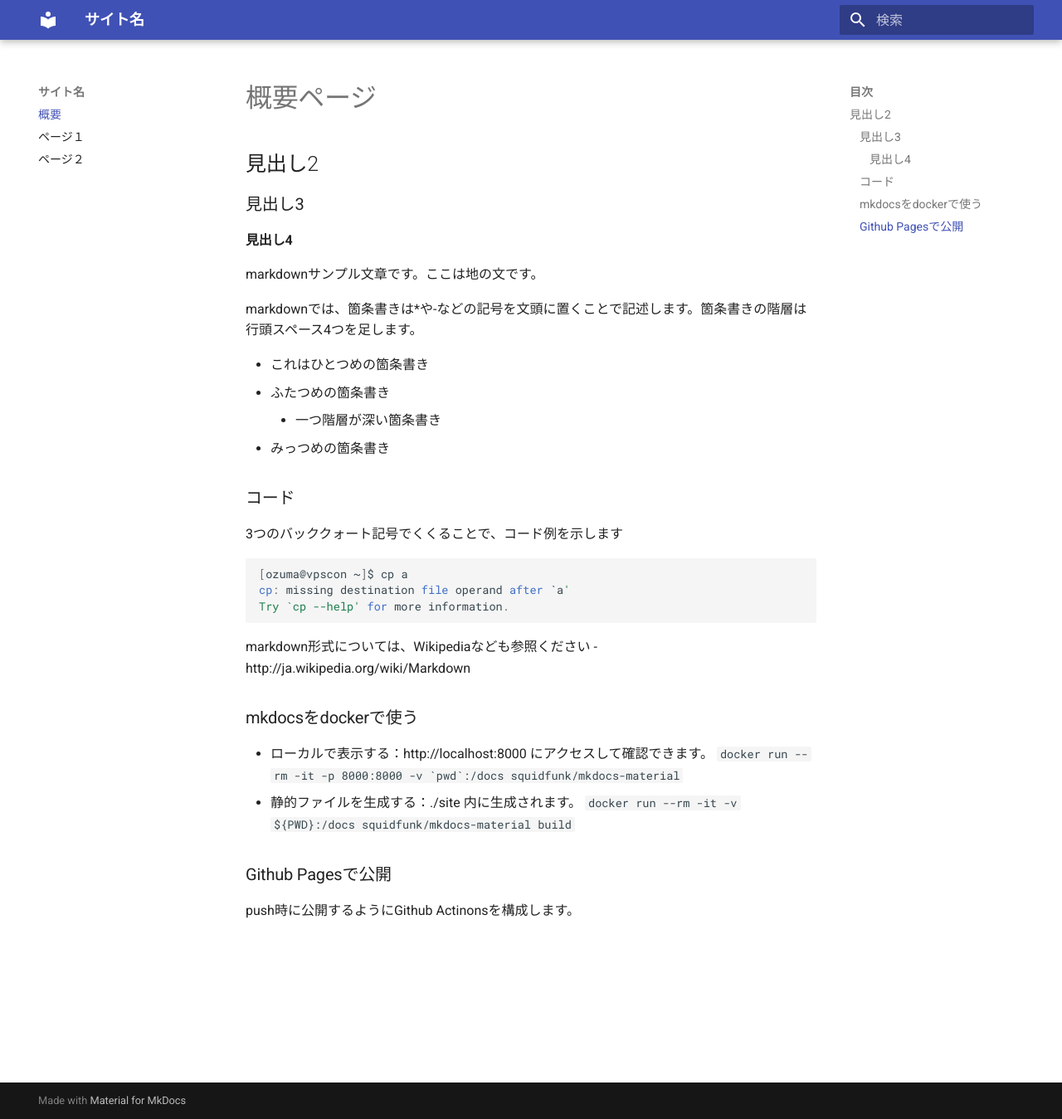
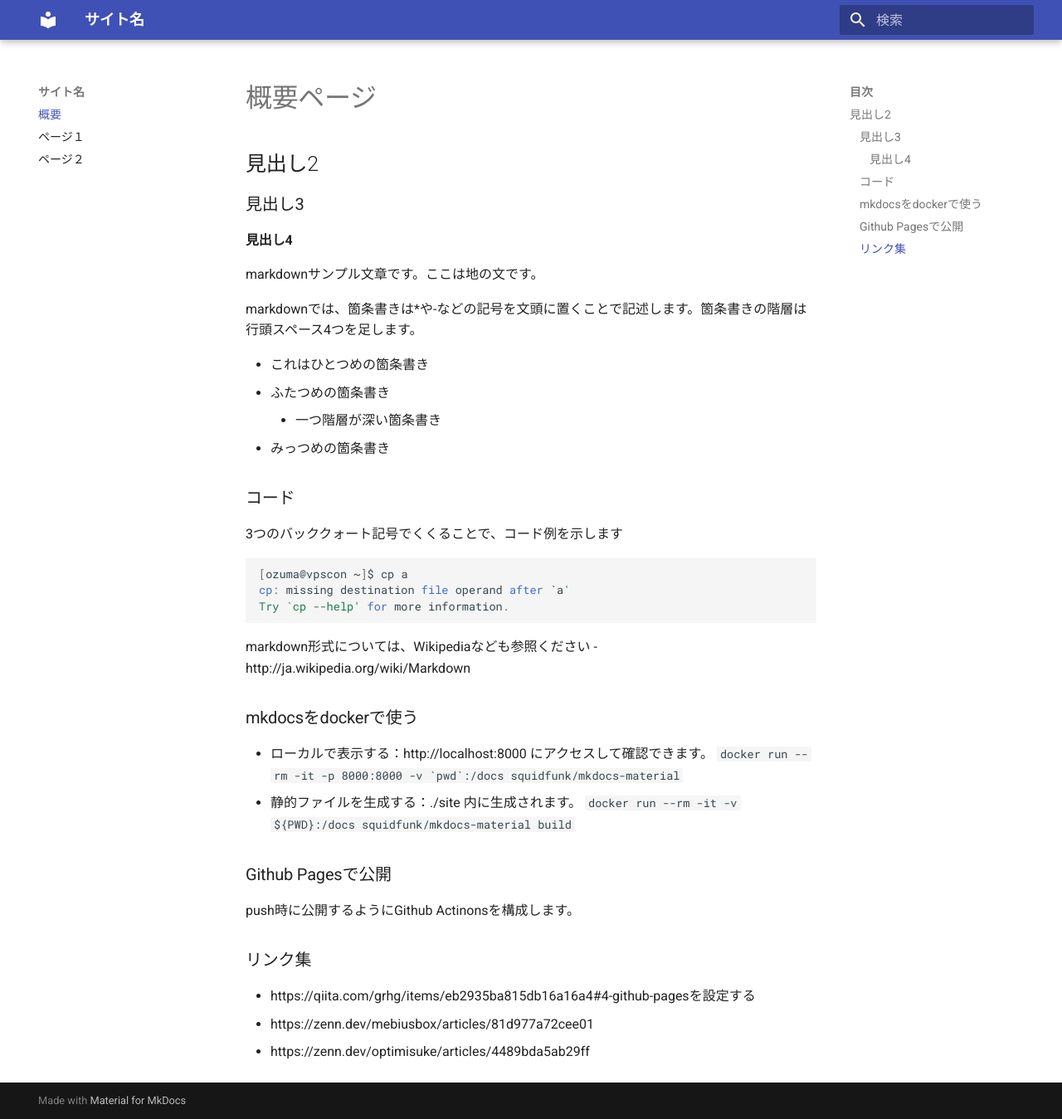
Before and after one commit to abcdeu/doc-site, an MkDocs documentation site: the page built from docs/index.md, in a window 1280 px wide and 1349 px high. Shown: the whole window at 83% size. Built offline with MkDocs 1.6.1 and Material for MkDocs 9.7.7, drawn with Linux system fonts in a browser that asks for light colours.

Commit message:
add links

```diff
--- a/docs/index.md
+++ b/docs/index.md
@@ -40,3 +40,8 @@ markdown形式については、Wikipediaなども参照ください
 
 ### Github Pagesで公開
 push時に公開するようにGithub Actinonsを構成します。
+
+### リンク集
+- https://qiita.com/grhg/items/eb2935ba815db16a16a4#4-github-pagesを設定する
+- https://zenn.dev/mebiusbox/articles/81d977a72cee01
+- https://zenn.dev/optimisuke/articles/4489bda5ab29ff
```
